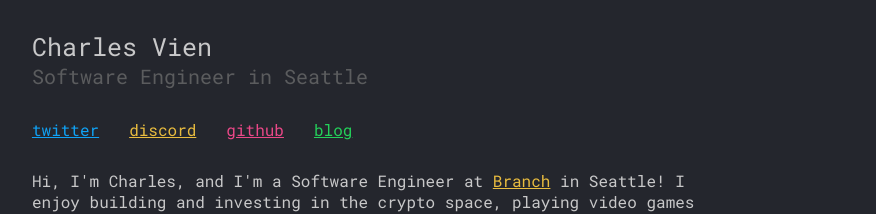
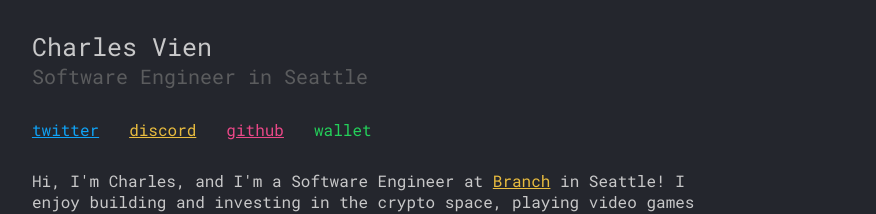
Before and after one commit to charlesvien/charlesvien.com, a React (Create React App) app: page / in a window 1280 px wide. Shown: the top 214 px of the page, without its empty margins (200-1076 px from the left). Built offline with nearby package versions, Linux system fonts and the light colour scheme; what @styled-system/prop-types would draw is missing.

Commit message:
Update Landing.tsx

```diff
--- a/src/views/Landing.tsx
+++ b/src/views/Landing.tsx
@@ -91,9 +91,9 @@ const Landing = ({ theme }: LandingProps) => {
           <Link
             color={theme.colors.green}
             target="_blank"
-            href={config.links.blog}
+            href={config.links.wallet}
           >
-            blog
+            wallet
           </Link>
         </Box>
       </Box>
```
